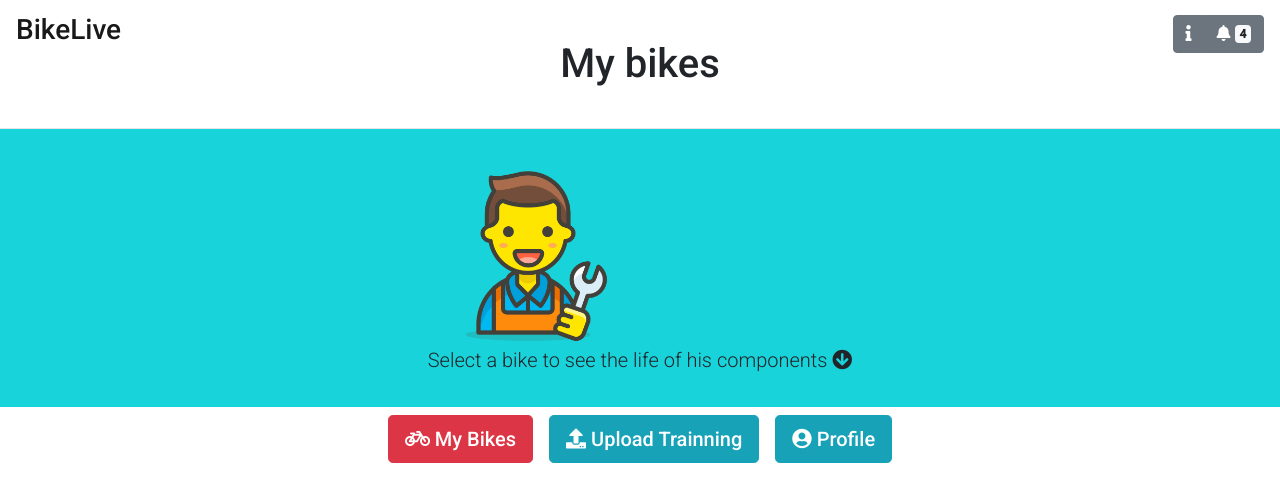
After one commit to daw2-reche21/projecteFinal, a PHP site: page /pages/mybikes.html in a window 1280 px wide. The commit adds this page. Shown: the top 502 px of the page. Run offline with PHP 8.4, Linux system fonts and the light colour scheme; some libraries are stand-ins or nearby versions.

Commit message:
mybikes page

```diff
--- a/FrontEnd/bikeLiveNormal/css/bikecreating.css
+++ b/FrontEnd/bikeLiveNormal/css/bikecreating.css
@@ -7,9 +7,6 @@
 }
 #register{
  align-items: center;
-}
-#btnCreateBike{
-    background-color: #19d3da !important;
 }
 .imgComponent{
     width: 100px !important;
@@ -31,10 +28,13 @@
     flex-direction: column;
     align-items: center;
 }
-@media(max-width: 700px){
+@media(max-width: 600px){
 
     #mostrarComponentes{
         flex-grow: 0;
+        overflow-y: scroll;
+        max-height: 100px;
+        border: 8px solid black;
     }
 }
 .contenedorCarta{
@@ -47,10 +47,12 @@
 .btnAddComponent{
     align-self: stretch;
 }
-
 #finishBike{
     align-self: center;
 }
-#btnFinishBike{
+.fondoColor{
     background-color: #19d3da !important;
 }
+#navArriba{
+    background-color: rgba(100, 148, 237, 0.363) !important;
+}
--- /dev/null
+++ b/FrontEnd/bikeLiveNormal/css/mybikes.css
@@ -0,0 +1,21 @@
+#register{
+    flex-direction: column;
+}
+#imgMechanic img{
+    float:center;
+    margin: auto;
+}
+#myBikesMain{
+    align-self: stretch;
+    display: flex;
+    align-content: center;
+    flex-flow: row wrap;
+
+}
+.btnBike{
+    flex: auto;
+    border:1px solid black
+}
+#catalogoComponentes{
+    align-content: space-between;
+}
--- a/FrontEnd/bikeLiveNormal/index.css
+++ b/FrontEnd/bikeLiveNormal/index.css
@@ -1,6 +1,8 @@
 @import url('https://fonts.googleapis.com/css2?family=Roboto:ital,wght@0,100;0,300;0,500;1,100;1,400&display=swap');
 body{
     font-family: 'Roboto', sans-serif !important;
+    margin: 0;
+    padding: 0;
 }
 
 #headerNologin, #titulo, #register{
@@ -60,3 +62,9 @@ body{
    flex-grow: 0;
    flex: 1;
 }
+.fondoColor{
+    background-color: #19d3da !important;
+}
+#navArriba{
+    background-color: rgba(100, 148, 237, 0.363);
+}
--- /dev/null
+++ b/FrontEnd/bikeLiveNormal/js/mybikes.js
@@ -0,0 +1,68 @@
+function getComponents(idBike){
+    $.ajax({
+        type: 'GET',
+        url: 'http://localhost:1020/bike/'+idBike,
+        crossDomain: true
+    }).done(function(data){
+        var divComponents = '';
+        divComponents = `<div class="card-group" id="catalogoComponentes">`;
+        for(var component of data){
+            var porcentageKms = (component.currentKms/component.liveKms)*100;
+          divComponents+=`
+           <div class="card cartaComponente pt-1" data-id="${component.id}" data-name="${component.name}" data-brand ="${component.brand}" data-model ="${component.model}" data-liveKms ="${component.liveKms}" data-bikeType=" ${component.bikeType}">
+             <img class="card-img-top rounded imgComponent" src="../imgs/componentes/${component.image}" alt="Componente ${component.name}">
+             <div class="card-body">
+               <h5 class="card-title" >Name: ${component.name}</h5>
+               <p class="card-text" >Model: ${component.brand}  ${component.model} </p>
+               <p class="card-text"  >Bike live:</p><div class="progress">
+               <div class="progress-bar progress-bar-striped progress-bar-animated" role="progressbar" aria-valuenow="${porcentageKms}" aria-valuemin="0" aria-valuemax="100" style="width:${porcentageKms}%">${component.currentKms} kms / ${component.liveKms} kms</div>
+             </div>
+               <div class="divbtnComponent">
+               <button type="button" title="update component"  class="btn btn-primary btn-sm btnUpdateComponent"><i class="fas fa-plus-home"></i></button>
+               </div>
+             </div>
+        </div>`;
+        }
+        divComponents+=`</div>`;
+        $('#myBikesMain').append(divComponents);
+    }).fail(function(err){
+        console.log(err);
+    })
+}
+
+function getBikes(){
+    var userId = sessionStorage.getItem('userId');
+        $.ajax({
+            type: 'GET',
+            url: 'http://localhost:1057/'+userId,
+            dataType: 'json',
+            data: JSON.stringify({"userId":userId}),
+            accepts: "application/json",
+            crossDomain: true,
+            contentType: 'application/json',
+            success: function (result) {
+               console.log((result));
+
+               var divBike = ``;
+               for(var bikes of result){
+
+                divBike += `<button class="btn btn-light btnBike" data-id="${bikes.id}"><h3>${bikes.name}</h3><h3>LiveKms: ${bikes.totalKms}</h3><button class="btn btn-sm btndeleteBike" data-id=""${bikes.id}"><i class="fas fa-trash-alt"></i></button></button>`;
+               }
+               $("#myBikesMain").html(divBike);
+               $('.btnBike').click(function(){
+                   var idBike=$(this).attr('data-id');
+                   getComponents(idBike);
+               })
+
+
+            },
+            error: function (e) {
+                console.log(e);
+            }
+        })
+
+}
+
+$(document).ready(function() {
+     getBikes();
+});
--- /dev/null
+++ b/FrontEnd/bikeLiveNormal/pages/mybikes.html
@@ -0,0 +1,56 @@
+<!doctype html>
+<html lang="en">
+  <head>
+    <title>Bike Live</title>
+    <!-- Required meta tags -->
+    <meta charset="utf-8">
+    <meta name="viewport" content="width=device-width, initial-scale=1, shrink-to-fit=no">
+
+    <!-- Bootstrap CSS -->
+    <link rel="stylesheet" href="https://use.fontawesome.com/releases/v5.8.1/css/all.css" integrity="sha384-50oBUHEmvpQ+1lW4y57PTFmhCaXp0ML5d60M1M7uH2+nqUivzIebhndOJK28anvf" crossorigin="anonymous">
+    <link rel="stylesheet" href="https://stackpath.bootstrapcdn.com/bootstrap/4.3.1/css/bootstrap.min.css" integrity="sha384-ggOyR0iXCbMQv3Xipma34MD+dH/1fQ784/j6cY/iJTQUOhcWr7x9JvoRxT2MZw1T" crossorigin="anonymous">
+    <link rel = "stylesheet" href="../index.css">
+    <link rel = "stylesheet" href="../css/bikecreating.css">
+    <link rel = "stylesheet" href="../css/mybikes.css">
+  </head>
+  <body>
+
+    <div id="headerLogin">
+        <nav class="navbar navbar-light border-bottom-1 fixed-top" id="#navArriba">
+            <a class="navbar-brand" title="go to your bikes and components" href="mybikes.html"><h3>BikeLive</h3></a>
+            <div class="btn-group" role="group" aria-label="Basic example">
+                <button type="button" class="btn btn-secondary" title="go to help page"><i class="fas fa-info"></i></button>
+                <button type="button" title="notifications button" class="btn btn-secondary"><i class="fas fa-bell"></i> <span class="badge badge-light">4</span></button>
+              </div>
+
+        </nav>
+    </div>
+
+    <div id="tituloBody" class=' m-0'><h1 id="titulo" class="m-0">My bikes</h1>
+      <hr class="m-0"/></div>
+    <div id="register" class='fondoColor'>
+        <div id="imgMechanic" ><img src="../imgs/jp1.png" alt="Mechanic helper"><p class="lead">Select a bike to see the life of his components <i class="fas fa-arrow-circle-down"></i></p></div>
+        <div id="selectBikes"></div>
+        <div id="myBikesMain mt-5">
+        </div>
+
+    </div>
+    <div id="footerNoLogin">
+        <hr />
+
+        <div id="menuFooterLogin">
+            <div class="list-group d-flex flex-lg-row flex-md-column flex-sm-column justify-content-lg-center">
+              <a type="button" href="#" title="go to your bikes and components" class="btn btn-danger btn-lg m-2"><i class="fa fa-bicycle"></i></i> My Bikes</a>
+              <a type="button" href="uploadtrainning.html" title="Upload your trainnings" class="btn btn-info btn-lg m-2"><i class="fa fa-upload"></i> Upload Trainning</a>
+              <a type="button" href="profile.html"  title="View your profile" class="btn btn-info btn-lg m-2"><i class="fa fa-user-circle"></i> Profile</a>
+            </div>
+    </div>
+
+    <!-- Optional JavaScript -->
+    <!-- jQuery first, then Popper.js, then Bootstrap JS -->
+    <script src="https://ajax.googleapis.com/ajax/libs/jquery/3.5.1/jquery.min.js"></script>
+    <script src="https://cdnjs.cloudflare.com/ajax/libs/popper.js/1.14.7/umd/popper.min.js" integrity="sha384-UO2eT0CpHqdSJQ6hJty5KVphtPhzWj9WO1clHTMGa3JDZwrnQq4sF86dIHNDz0W1" crossorigin="anonymous"></script>
+    <script src="https://stackpath.bootstrapcdn.com/bootstrap/4.3.1/js/bootstrap.min.js" integrity="sha384-JjSmVgyd0p3pXB1rRibZUAYoIIy6OrQ6VrjIEaFf/nJGzIxFDsf4x0xIM+B07jRM" crossorigin="anonymous"></script>
+    <script src="../js/myBikes.js"></script>
+  </body>
+</html>
```
Also changed, not shown: FrontEnd/bikeLiveNormal/index.html (+5 -4 lines), FrontEnd/bikeLiveNormal/js/bikeCreating.js (+49 -24 lines), FrontEnd/bikeLiveNormal/pages/bikeCreating.html (+9 -9 lines), projecteFinalBackend/BIKE_SERVICE/app.js (+1 -14 lines), FrontEnd/bikeLiveNormal/imgs/movil.jpg (added).
